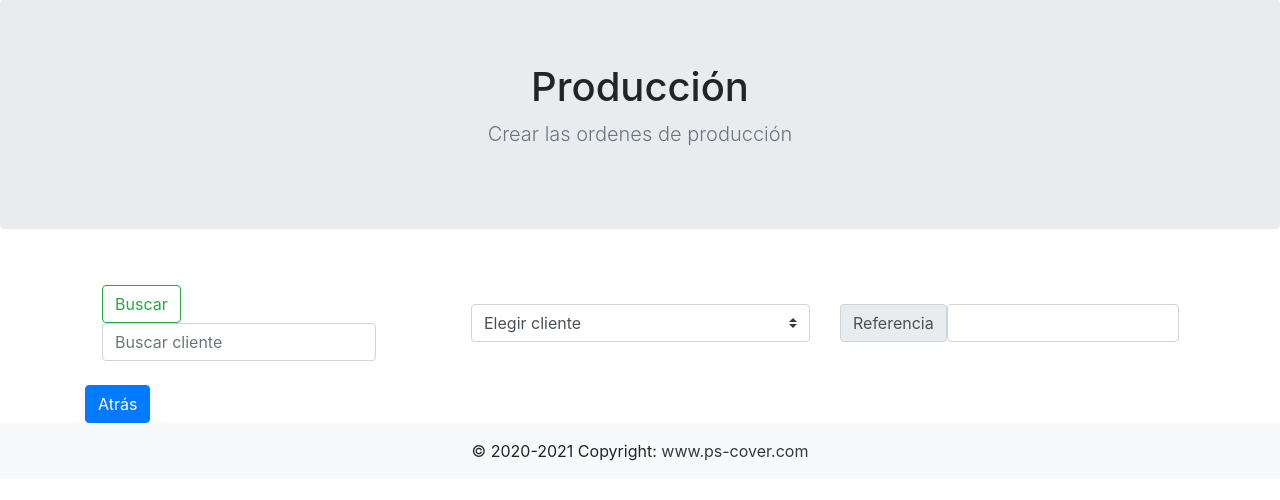
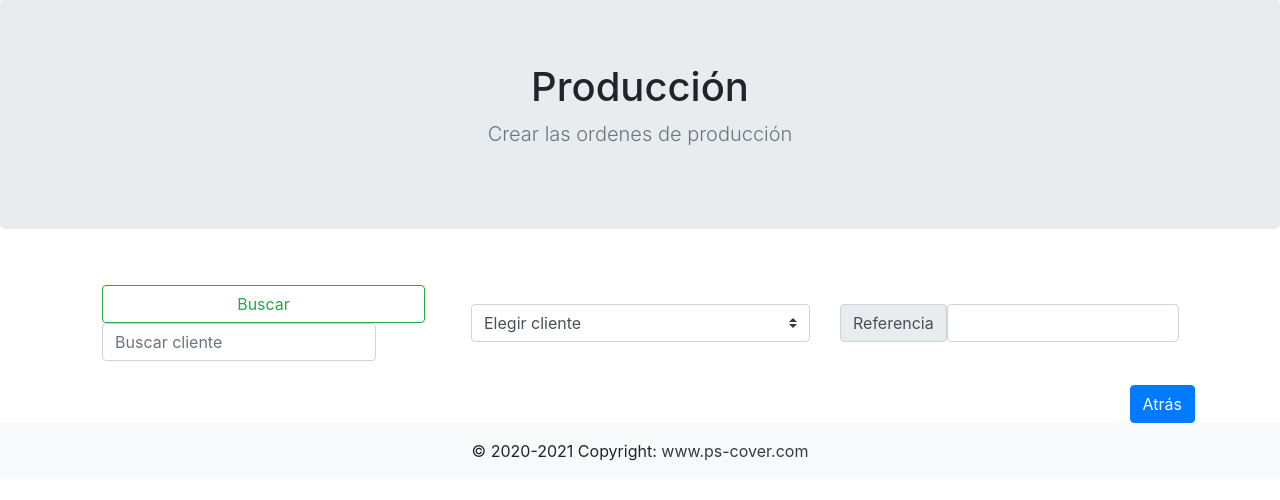
Before and after one commit to santiagosl/produccion, a PHP site: template templates/produccion.html.twig in a window 1280 px wide. Shown: the part 125-625 px from the top of the page. Run offline with PHP 8.4, Linux system fonts and the light colour scheme; the template is opened without the code that fills it, so the values that code supplies are empty; some libraries are stand-ins or nearby versions.

Commit message:
Fin de form de busqueda

```diff
--- a/templates/produccion.html.twig
+++ b/templates/produccion.html.twig
@@ -17,10 +17,9 @@
         <div class="container container-fluid p-3 w-60">
 
             <nav class="navbar navbar-light row">
-
                 <div class="col-sm col-12">
                     <form class="form-inline">
-                        <button class="btn btn-outline-success mr-sm-2" type="submit">Buscar</button>
+                        <button class="btn btn-outline-success mr-sm-3 col" type="submit">Buscar</button>
                         <input class="form-control mr-sm-2" type="search" placeholder="Buscar cliente" aria-label="Buscar">
                     </form>
                 </div>
@@ -39,14 +38,17 @@
                         <input type="text" class="form-control" aria-label="referencia" aria-describedby="referencia">
                 </div>
             </nav>
+        </div>
 
 
-        </div>
 
-        <div class="container justify-content-end">
+
+
+        <div class="container">
+            <div class="nav justify-content-end">
 
                 <a class="btn btn-primary"  href="{{ path('resumen')}}" >Atrás</a>
-
+            </div>
         </div>
 
     <main>
```
